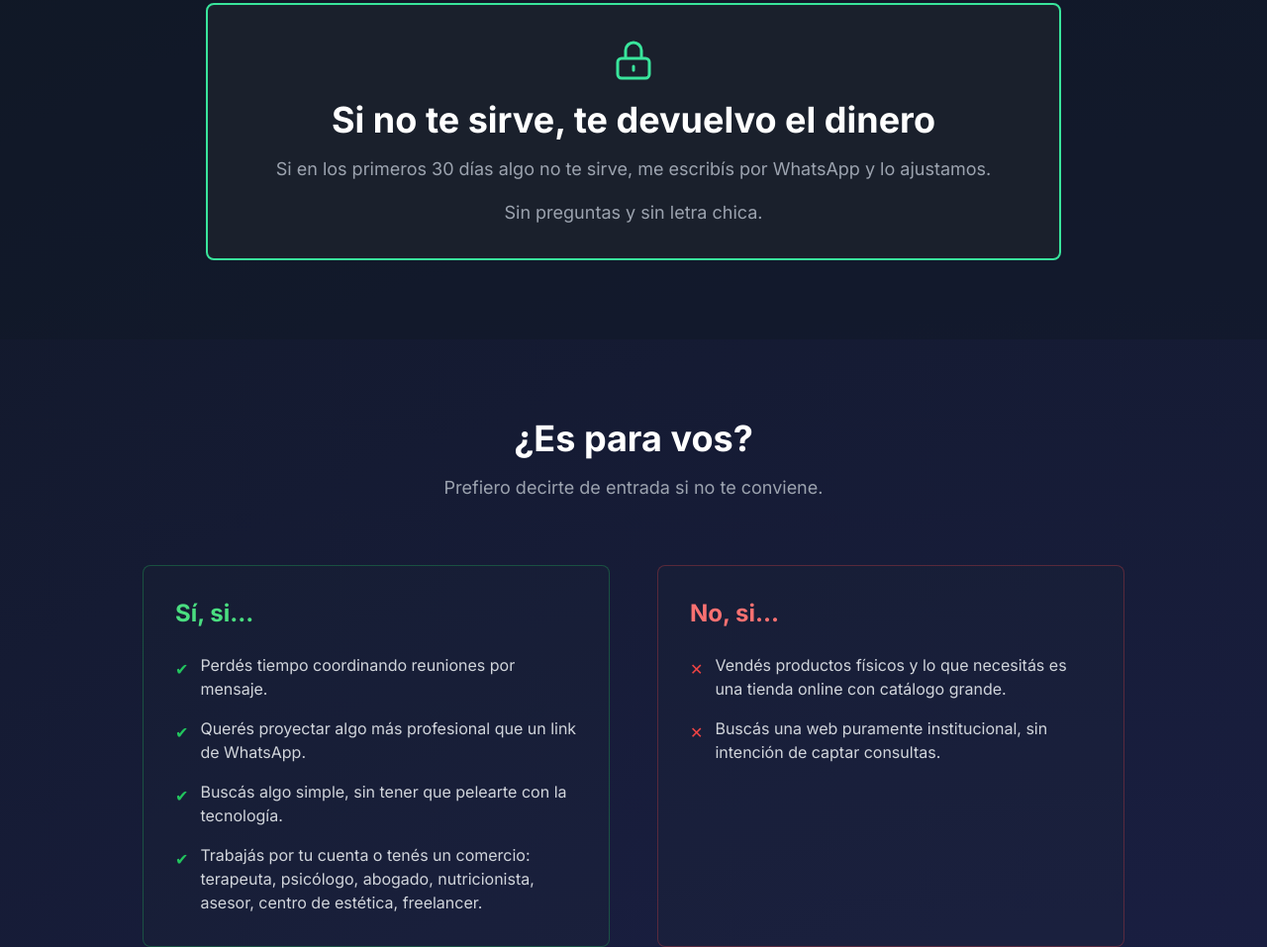
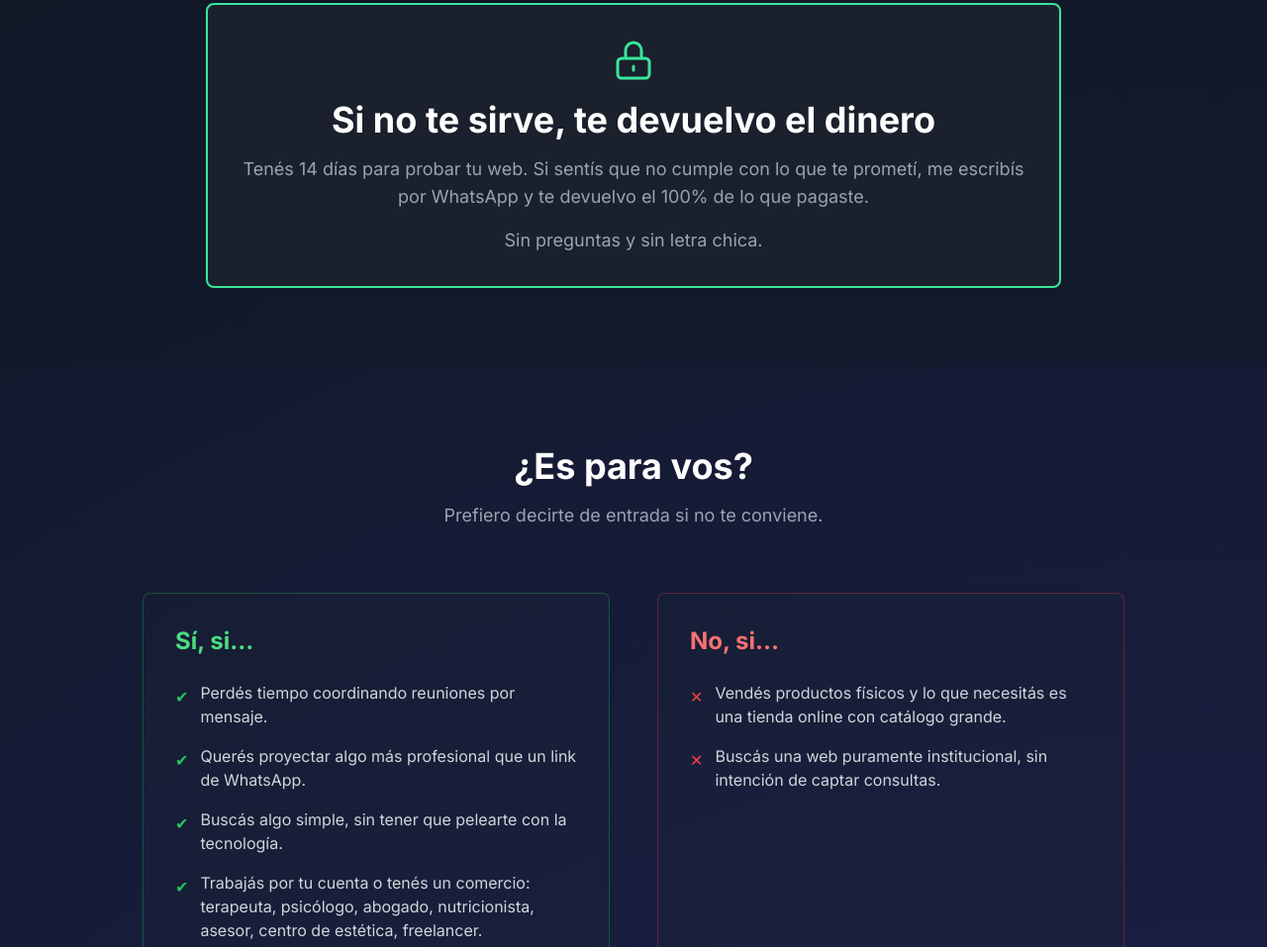
Before and after one commit to jperezpro/jperez, a website: page index.html in a window 1280 px wide. Shown: the part 4530-5487 px from the top of the page at 99% size. Drawn offline with Linux system fonts and the light colour scheme.

Commit message:
Garantía: vuelven los términos de siempre, con contacto por WhatsApp
El cambio anterior también había modificado el plazo y sacado la devolución;
solo correspondía cambiar el canal, porque no hay email publicado.

Co-Authored-By: Claude Opus 5.5 <noreply@anthropic.com>

```diff
--- a/index.html
+++ b/index.html
@@ -497,7 +497,7 @@
                     </div>
                     <h2 class="text-3xl sm:text-4xl font-bold text-white mb-4">Si no te sirve, te devuelvo el dinero</h2>
                     <div class="text-lg text-gray-400 space-y-4">
-                        <p>Si en los primeros 30 días algo no te sirve, me escribís por WhatsApp y lo ajustamos.</p>
+                        <p>Tenés 14 días para probar tu web. Si sentís que no cumple con lo que te prometí, me escribís por WhatsApp y te devuelvo el 100% de lo que pagaste.</p>
                         <p>Sin preguntas y sin letra chica.</p>
                     </div>
                 </div>
```
